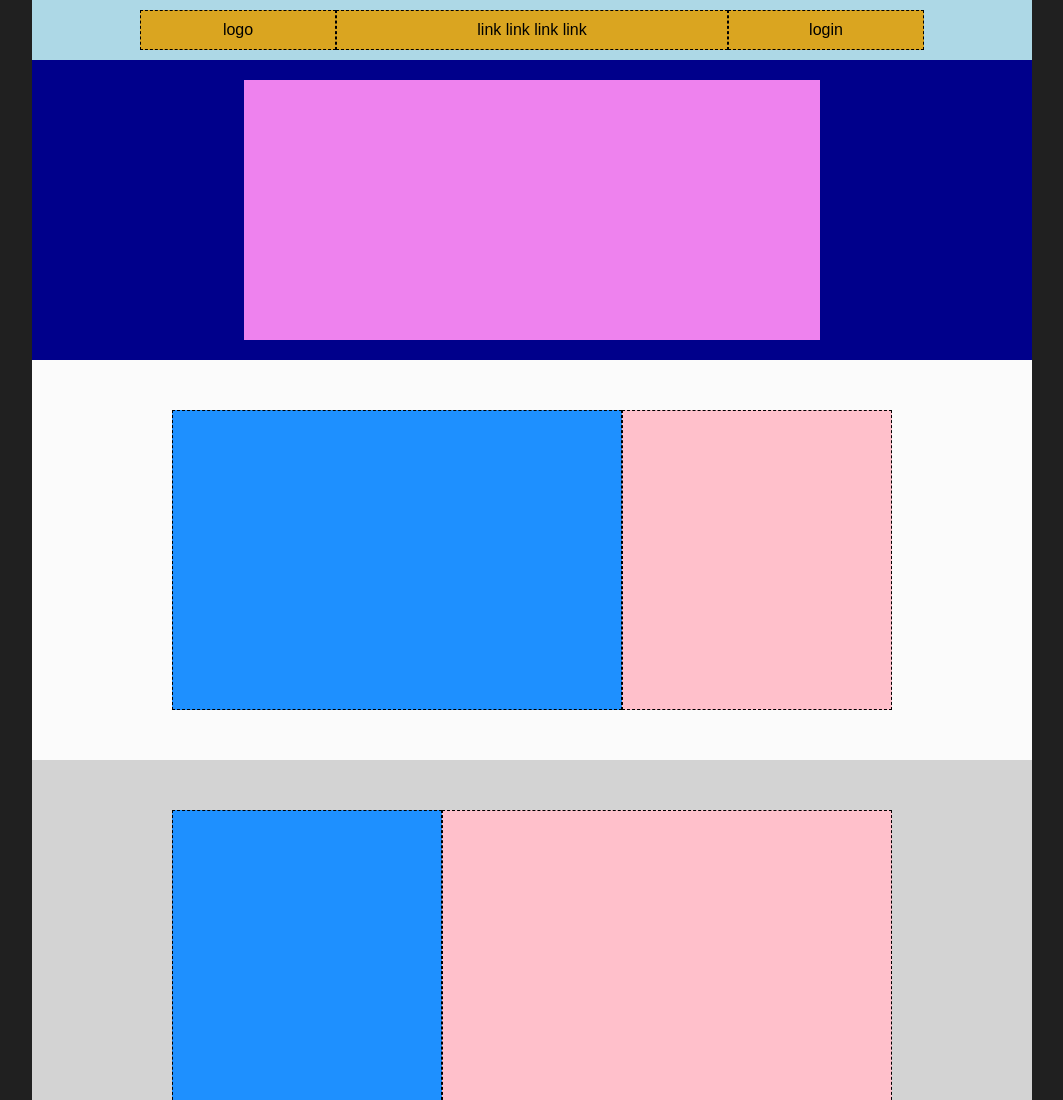
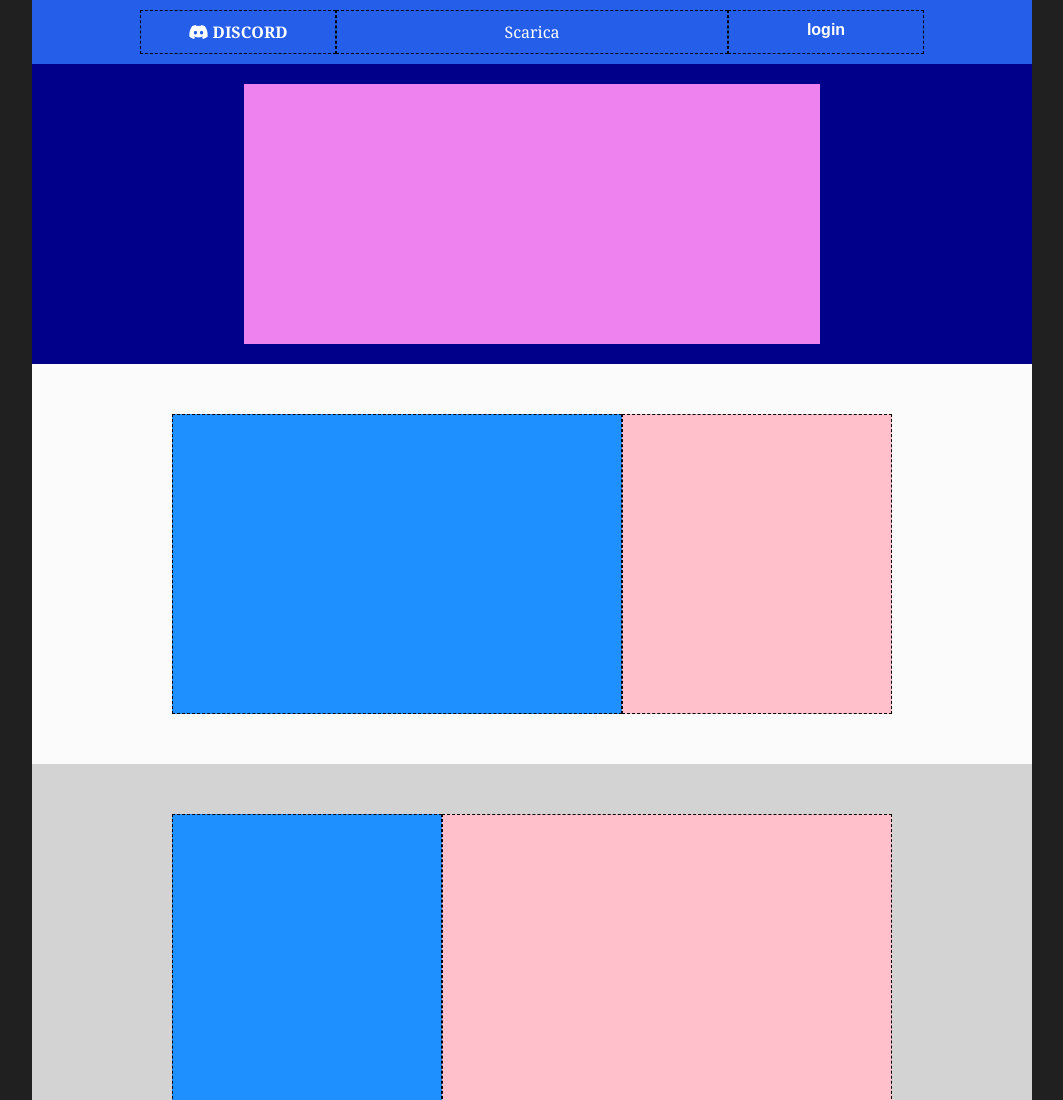
Before and after one commit to michelebonanno92/htmlcss-discord, a plain HTML site: page index.html in a window 1280 px wide. Shown: the top 1100 px of the page, without its empty margins (108-1171 px from the left). Drawn offline with Linux system fonts and the light colour scheme.

Commit message:
intermediate push header

```diff
--- a/css/style.css
+++ b/css/style.css
@@ -25,31 +25,45 @@ general
     margin: 0 auto ;
  }
 
+ /*
+ utility
+  */
+
+  .link{
+    text-decoration: none;
+    font-family: Cambria, Cochin, Georgia, Times, 'Times New Roman', serif;
+    color: white;
+  }
 
  /*
  header
   */
+  a[class="fa-brands fa-discord"]{
+    font-weight: bold;
+    color: red;
+
+  }
+
 
   .header-top{
-    background-color: #ADD8E6;
+    background-color: #255EE9;
     padding: 10px;
     text-align: center;
     display: flex;
     justify-content: center;
     flex-wrap: wrap;
+    color: white;
   }
 
-
   .item-20{
-    background-color: #DAA520 ;
     border: 1px dashed black;
     width: 20%;
     padding: 10px;
+    font-weight: bold;
 
   }
 
   .item-40{
-    background-color: #DAA520 ;
     border: 1px dashed black;
     width: 40%;
     padding: 10px;
--- a/index.html
+++ b/index.html
@@ -4,9 +4,9 @@
         <meta charset="UTF-8">
         <meta name="viewport" content="width=device-width, initial-scale=1.0">
         <title>Template HTML CSS</title>
-        <!-- link css -->
+        <!-- css -->
          <link rel="stylesheet" href="css/style.css">
-         <!-- link font-awesome  -->
+         <!-- font-awesome  -->
          <link rel="stylesheet" href="https://cdnjs.cloudflare.com/ajax/libs/font-awesome/6.5.2/css/all.min.css" integrity="sha512-SnH5WK+bZxgPHs44uWIX+LLJAJ9/2PkPKZ5QiAj6Ta86w+fsb2TkcmfRyVX3pBnMFcV7oQPJkl9QevSCWr3W6A==" crossorigin="anonymous" referrerpolicy="no-referrer" />
     </head>
     <body >
@@ -14,8 +14,20 @@
             <!-- header -->
             <header>
                 <section class="header-top">
-                    <div class="item-20">logo</div>
-                    <div class="item-40">link link link link</div>
+                    <div class="item-20">
+                        <a href="#" target="_blank" class="link">
+                            <i class="fa-brands fa-discord"></i>
+                            DISCORD
+                        </a>
+                    </div>
+                    <div class="item-40">
+                        <nav>
+                            <a href="#" class="link">
+                                Scarica
+                            </a>
+                        </nav>
+
+                    </div>
                     <div class="item-20">login</div>
                 </section>
                 <section class="header-bottom">
```
